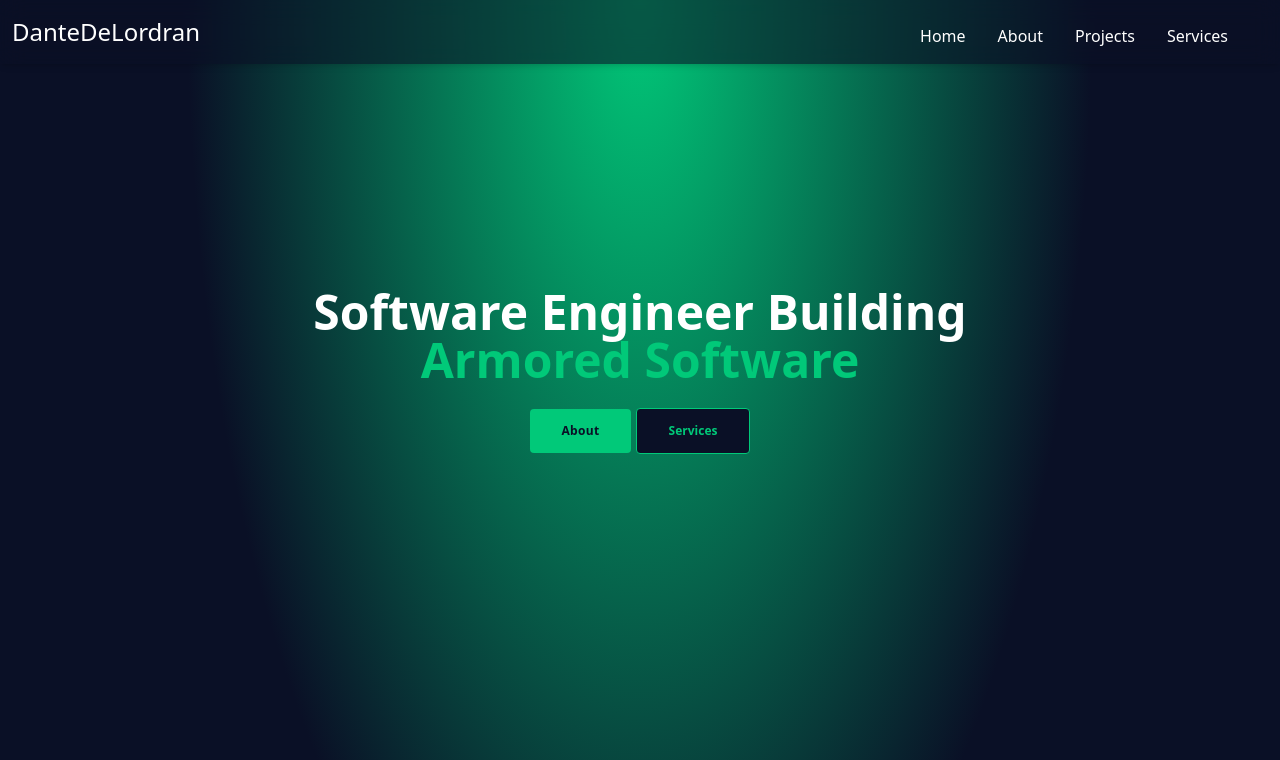
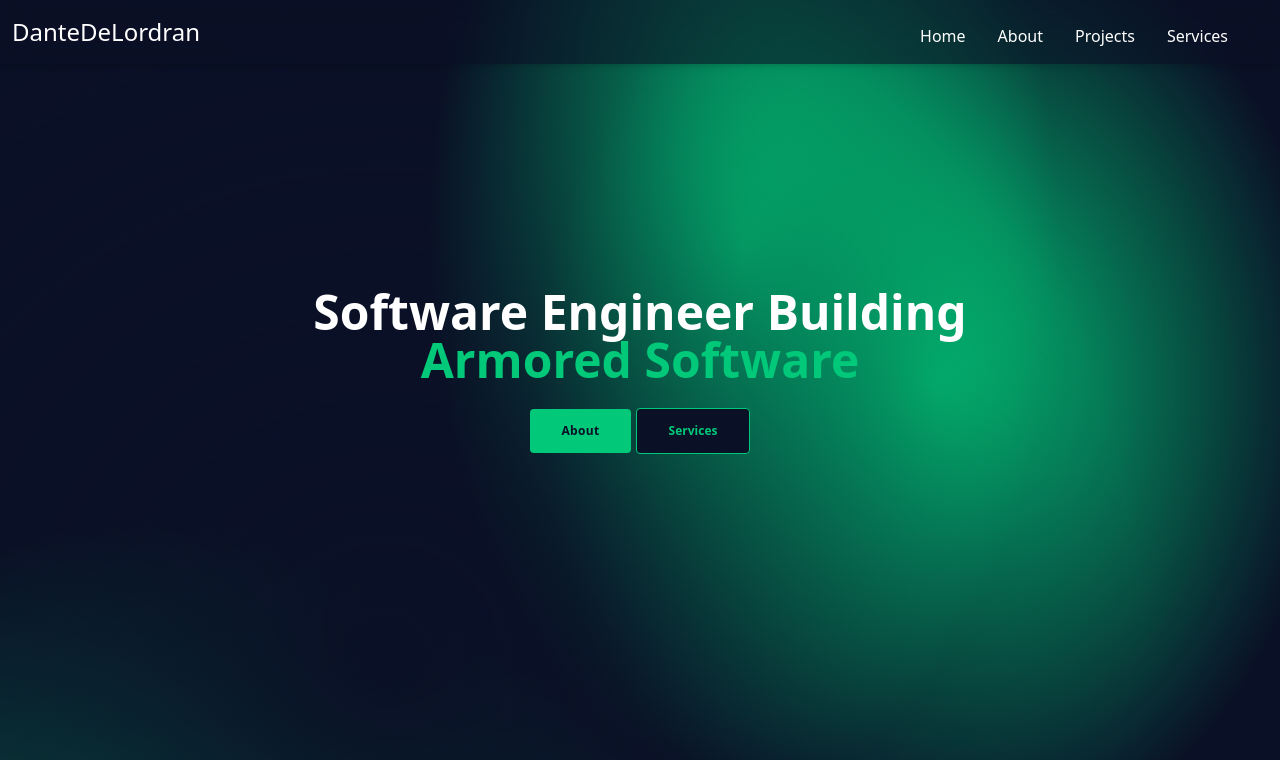
Before and after one commit to DanteDeLordran/LordranHome, a SvelteKit app: page / in a window 1280 px wide. Shown: the top 760 px of the page. Built offline with nearby package versions, Linux system fonts and the light colour scheme.

Commit message:
Background gradient

```diff
--- a/src/routes/+layout.svelte
+++ b/src/routes/+layout.svelte
@@ -5,10 +5,12 @@
 	const { children } = $props();
 </script>
 
-<div class="bg-[radial-gradient(ellipse_at_top,_var(--tw-gradient-stops))] from-lordran-green via-lordran-blue to-lordran-blue">
+<div class="bg-custom-radial bg-lordran-blue">
 	<Header />
 
-	<main class="flex flex-col items-center justify-center sm:pt-36 sm:pb-32 pt-56 pb-56">
+	<main
+		class="flex flex-col items-center justify-center sm:pt-36 sm:pb-32 pt-56 pb-56"
+	>
 		{@render children()}
 	</main>
 
--- a/tailwind.config.ts
+++ b/tailwind.config.ts
@@ -12,7 +12,15 @@ export default {
       colors: {
         'lordran-green': '#01C979',
         'lordran-blue': '#0A1026'
-      }
+      },
+      backgroundImage: {
+        'custom-radial': `
+          radial-gradient(at 30% 43%, #0A1026 0%, transparent 60%),
+          radial-gradient(at 73% 25%, #01C979 0%, transparent 30%),
+          radial-gradient(at 13% 78%, #01C979 0%, transparent 40%),
+          radial-gradient(at 58% 16%, #01C979 0%, transparent 30%)
+        `,
+      },
     }
   },
 
```
